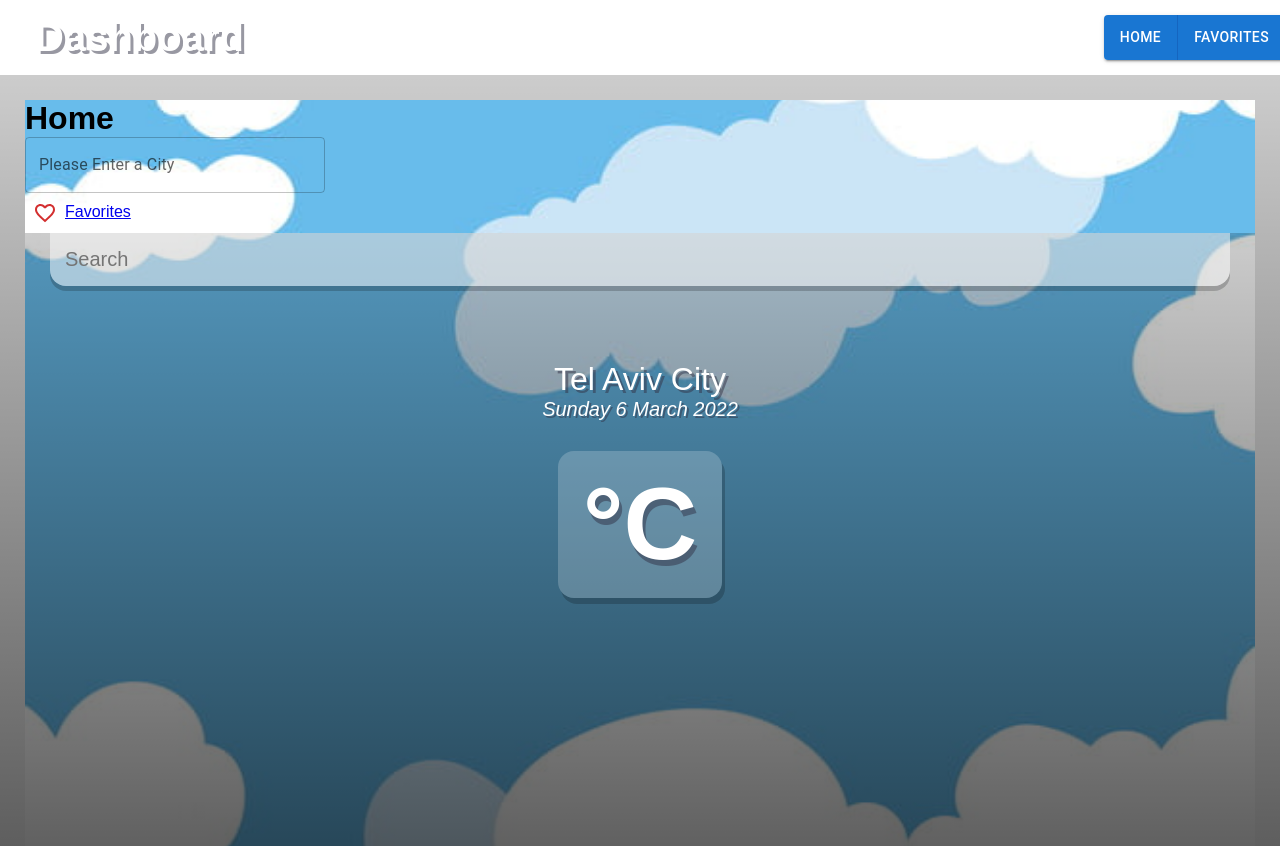
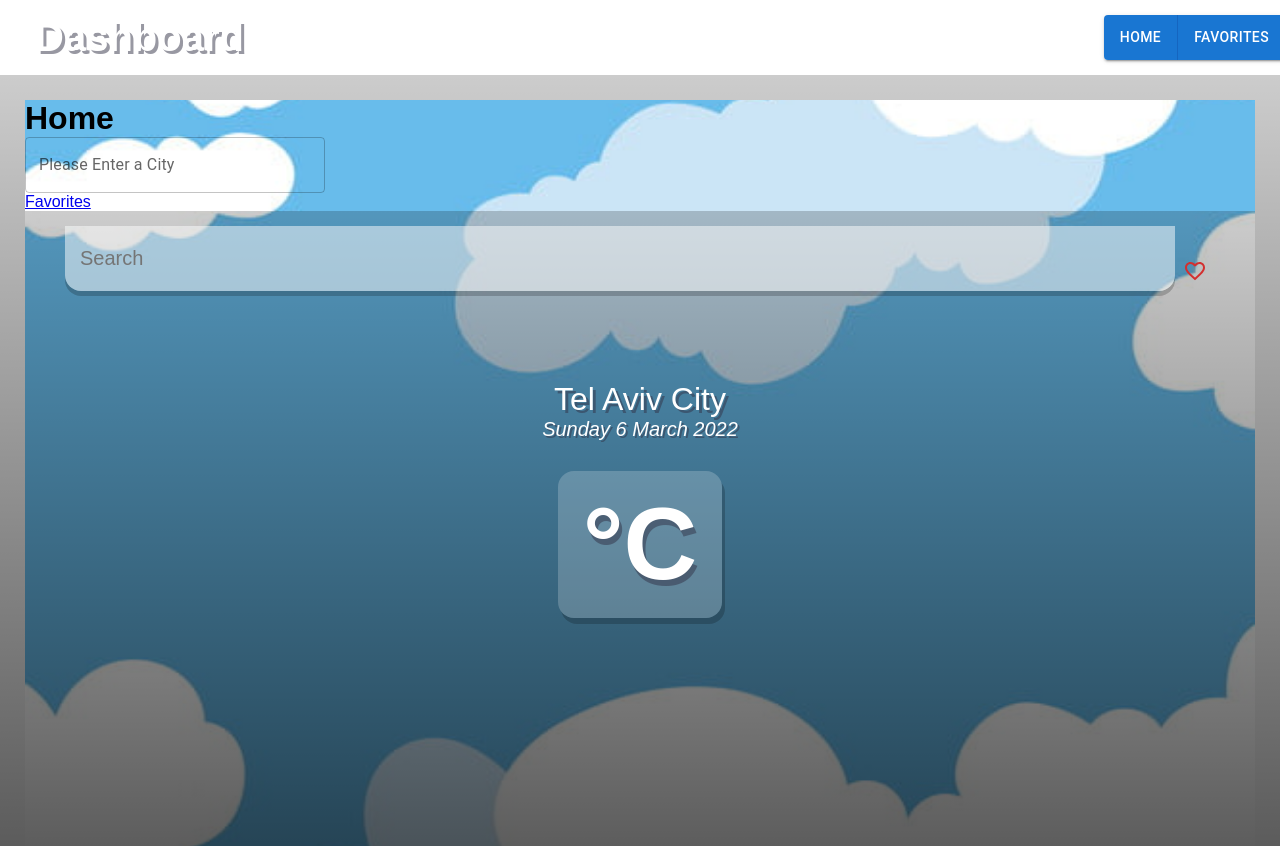
Before and after one commit to NimrodWainberg/Weather, a React (Create React App) app: page /home in a window 1280 px wide. Shown: the top 846 px of the page. Built offline with nearby package versions, Linux system fonts and the light colour scheme.

Commit message:
change place for favorite icon

```diff
--- a/src/components/home/home.js
+++ b/src/components/home/home.js
@@ -73,7 +73,7 @@ const Home = () => {
 
       //etQuery(`${cityId}?apikey=${weatherApi.baseKey}`);
       const apiRequest = `${cityId}?apikey=${weatherApi.baseKey}`;
-      console.log(`: ${query}`);
+      console.log(`: ${apiRequest}`);
       const response = await fetch(weatherApi.currentWeatherKey + apiRequest);
       const cityData = await response.json();
       // const cityData = getCurrentCityWeather();
@@ -164,7 +164,6 @@ const Home = () => {
     <div className="app">
       <h1>Home </h1>
       <DropDown />
-      <FavoriteButton onClick={handleFavorite} />
       <Link to="/favorites">Favorites</Link>
       <main>
         <div className="search-box">
@@ -175,6 +174,7 @@ const Home = () => {
             onChange={handleChange}
             onKeyPress={search}
           />
+          <FavoriteButton onClick={handleFavorite} />
         </div>
         <div className="location-box">
           <div className="location">
--- a/src/index.css
+++ b/src/index.css
@@ -28,6 +28,10 @@ main {
 .search-box {
   width: 100%;
   margin: 0 0 75px;
+   width: 100%;
+   padding: 15px;
+   display: flex;
+   justify-content: space-between;
 }
 
 .search-box .search-bar {
```
